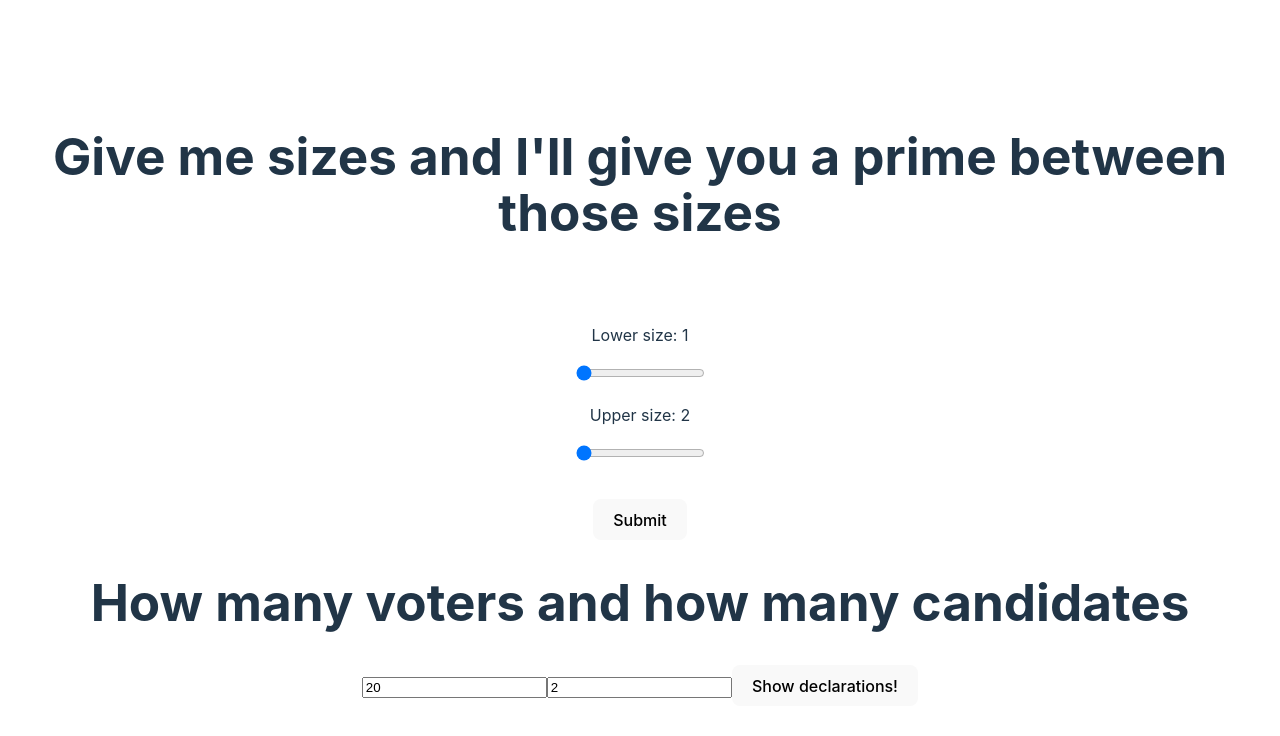
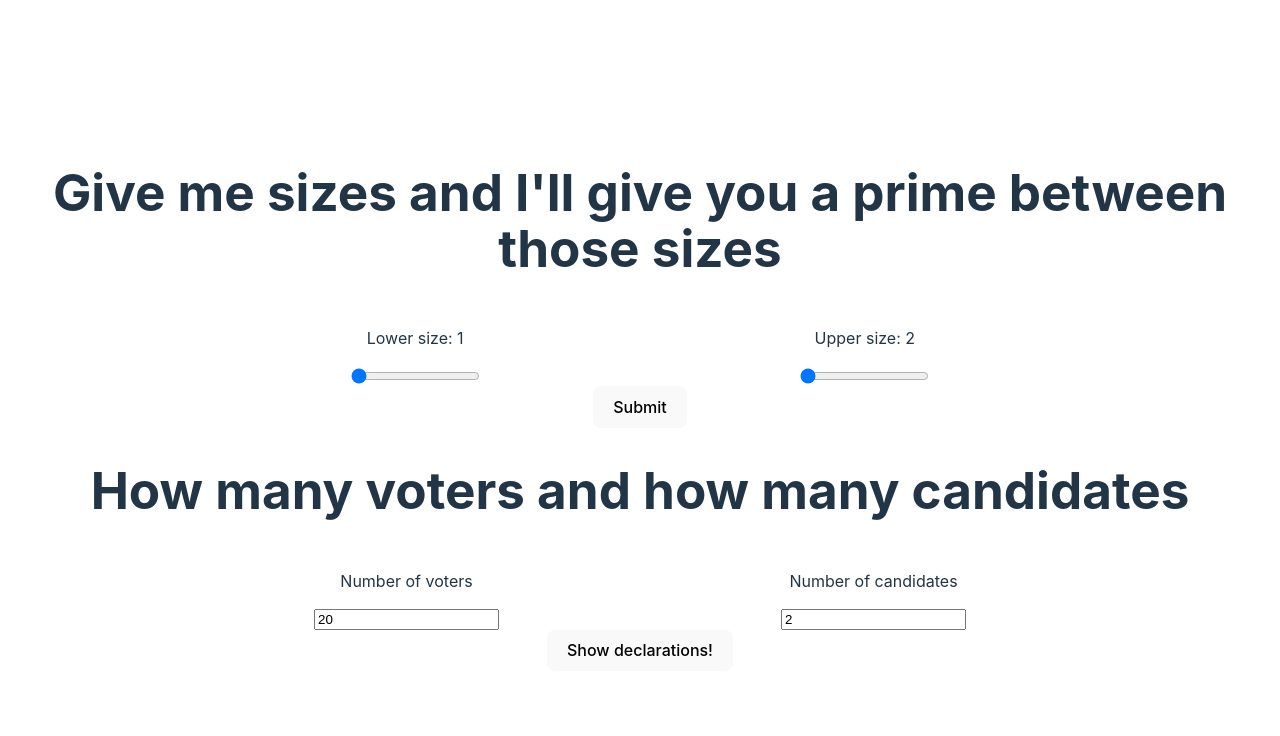
Before and after one commit to LezinGalibert/cryptography, a React (Vite) app: page / in a window 1280 px wide. Shown: the top 736 px of the page. Built offline with nearby package versions, Linux system fonts and the light colour scheme.

Commit message:
Less horrible layout

```diff
--- a/src/App.css
+++ b/src/App.css
@@ -2,26 +2,24 @@
   max-width: 1280px;
   margin: 0 auto;
   padding: 2rem;
+}
+
+.form {
   text-align: center;
 }
 
-.card {
-  padding: 2em;
+.itemPair {
+  display: flex;
+  flex-direction: row;
+  justify-content: space-evenly;
+}
+
+.itemWithHeader {
   display: flex;
   flex-direction: column;
 }
 
-.horizontal {
-  flex-direction: row;
+.table {
+  display: flex;
+  justify-content: space-evenly;
 }
-
-.vertical {
-  flex-direction: column;
-}
-
-.table {
-  border: 1px black;
-  display: flex;
-  align-self: center;
-  flex-direction: row;
-}
--- a/src/components/DeclarationTable.tsx
+++ b/src/components/DeclarationTable.tsx
@@ -18,7 +18,7 @@ export const DeclarationTable = React.memo(() => {
 
   const renderTable = useCallback(() => {
     return hasSubmitted ? (
-      <table>
+      <table className="table">
         <td>
           <th>Public Key</th>
           {voteDeclarations.map((dec, i) => (
@@ -43,11 +43,15 @@ export const DeclarationTable = React.memo(() => {
 
   return (
     <form
+      className="form"
       onSubmit={(e) => {
         onSubmit();
         e.preventDefault();
       }}>
       <h1>How many voters and how many candidates</h1>
+      <div className="itemPair">
+        <div className="itemWithHeader">
+          <p>Number of voters</p>
           <input
             type="number"
             name="Select the number of voters"
@@ -59,6 +63,9 @@ export const DeclarationTable = React.memo(() => {
               }
             }}
           />
+        </div>
+        <div className="itemWithHeader">
+          <p>Number of candidates</p>
           <input
             type="number"
             name="Select the number of candidates"
@@ -70,6 +77,8 @@ export const DeclarationTable = React.memo(() => {
               }
             }}
           />
+        </div>
+      </div>
       <button type="submit">Show declarations!</button>
       {renderTable()}
     </form>
--- a/src/components/SubmitFormWithSliders.tsx
+++ b/src/components/SubmitFormWithSliders.tsx
@@ -19,13 +19,15 @@ export const SubmitFormWithSliders = React.memo(() => {
 
   return (
     <form
+      className="form"
       onSubmit={(e) => {
         onSubmit();
         e.preventDefault();
       }}>
       <h1>Give me sizes and I'll give you a prime between those sizes</h1>
       <div className="card">
-        <div className="horizontal">
+        <div className="itemPair">
+          <div className="itemWithHeader">
             <p>{`Lower size: ${lowBound}`}</p>
             <input
               type="range"
@@ -38,7 +40,8 @@ export const SubmitFormWithSliders = React.memo(() => {
                 setLowBound(Math.min(+e.target.value, upBound));
               }}
             />
-
+          </div>
+          <div className="itemWithHeader">
             <p>{`Upper size: ${upBound}`}</p>
             <input
               type="range"
@@ -53,6 +56,7 @@ export const SubmitFormWithSliders = React.memo(() => {
             />
           </div>
         </div>
+      </div>
       <button type="submit">Submit</button>
       {renderNewPrime()}
     </form>
```
Lines whose indentation alone changed are shown as unchanged.
